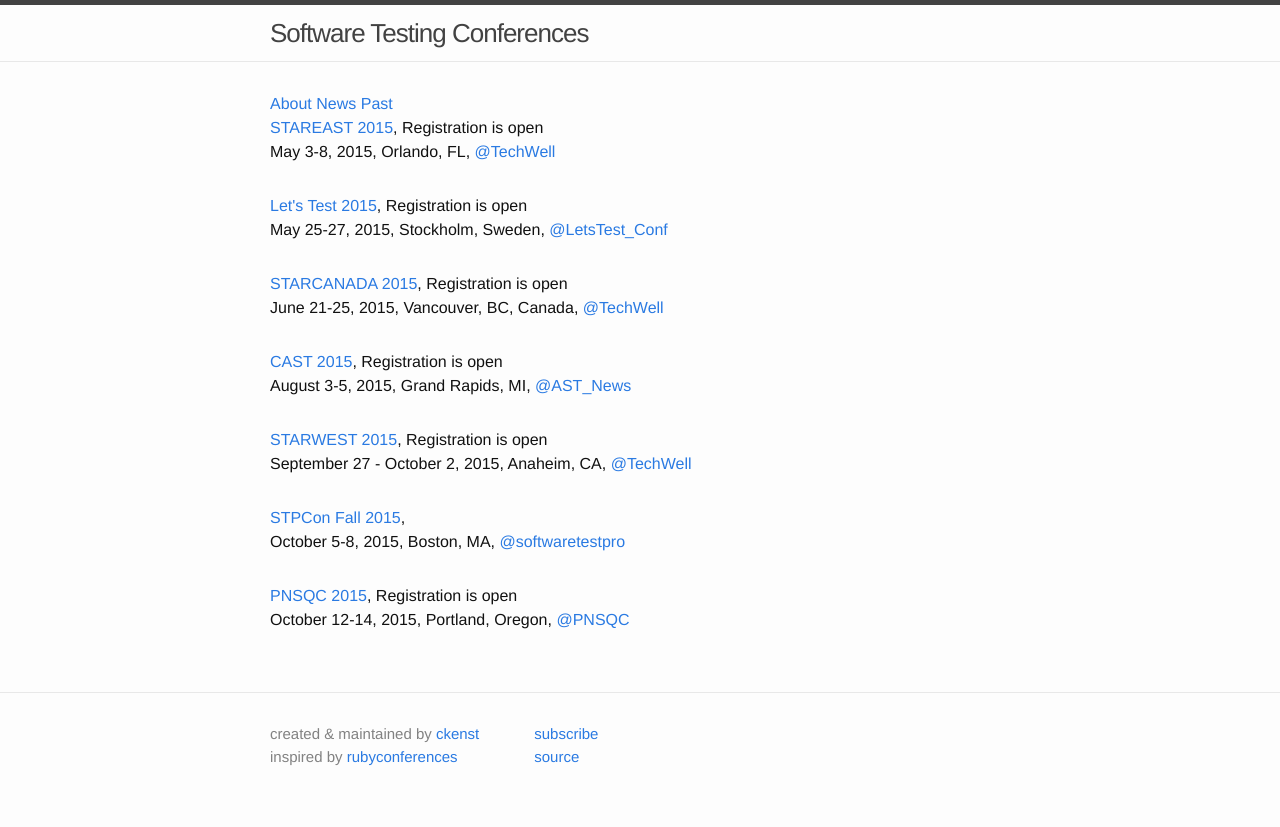
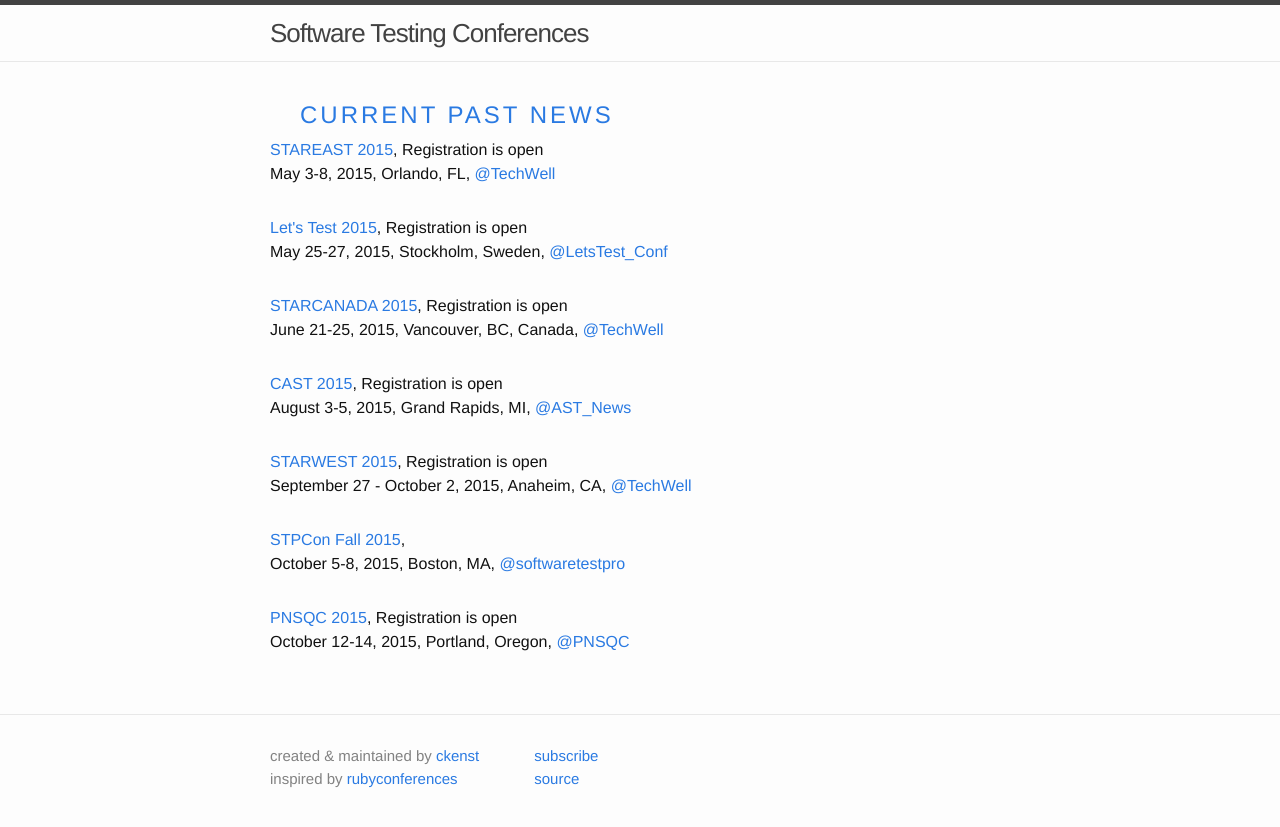
Before and after one commit to TestingConferences/testingconferences.github.io, a Jekyll site: the page built from index.html, in a window 1280 px wide. Shown: the top 827 px of the page. Built offline with Jekyll 4.4.1, drawn with Linux system fonts in a browser that asks for light colours.

Commit message:
Updated the nav

```diff
--- a/_includes/nav.html
+++ b/_includes/nav.html
@@ -1,8 +1,6 @@
 
-    <div class="trigger">
-      {% for page in site.pages %}
-        {% if page.title %}
-        <a class="page-link" href="{{ page.url | prepend: site.baseurl }}">{{ page.title }}</a>
-        {% endif %}
-      {% endfor %}
+    <div class="main-nav">
+      <a href="/">Current</a>
+      <a href="/past">Past</a>
+      <a href="/news">News</a>
     </div>
--- a/_sass/_layout.scss
+++ b/_sass/_layout.scss
@@ -86,6 +86,14 @@
     }
 }
 
+.main-nav {
+    float: center;
+    font-size: 24px;
+    padding: 5px 30px;
+    text-transform: uppercase;
+    letter-spacing: 3px;
+
+}
 
 
 /**
```
Also changed, not shown: _includes/nav2.html (added, +8 -0 lines).
